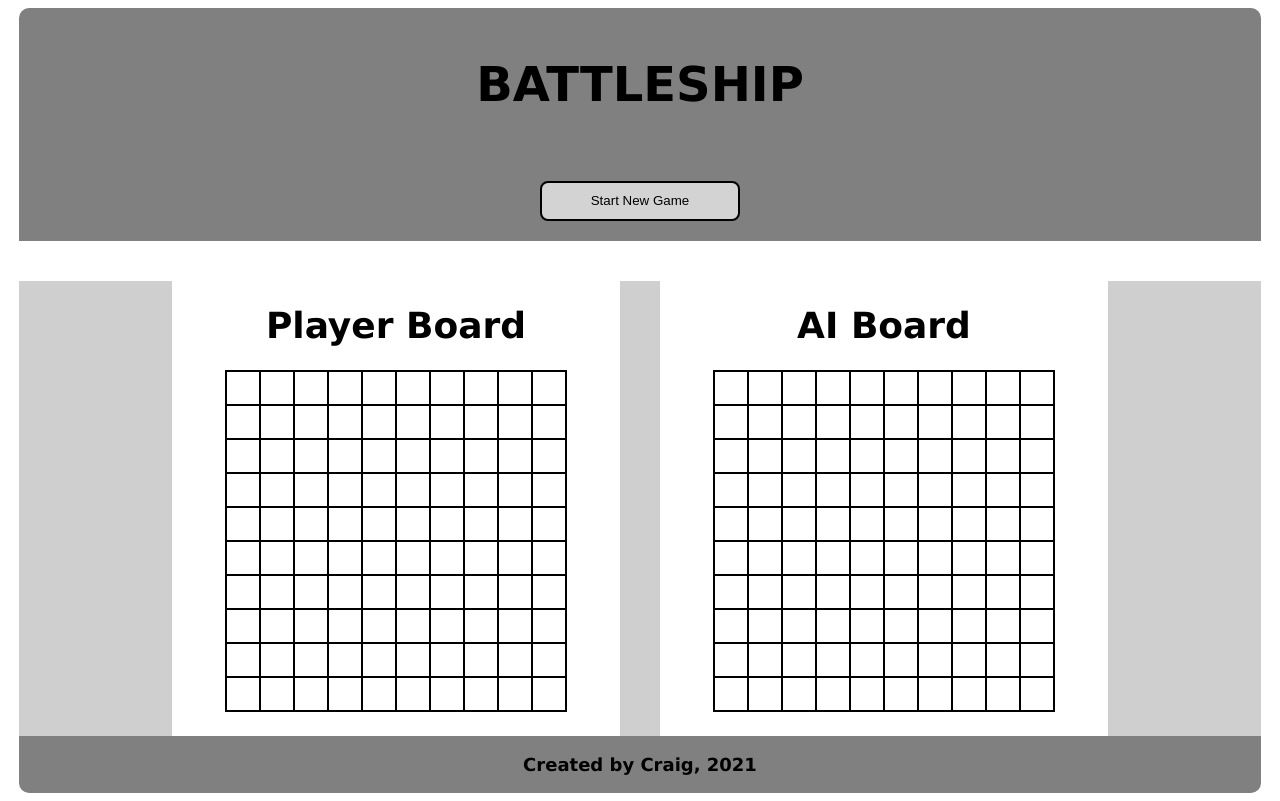
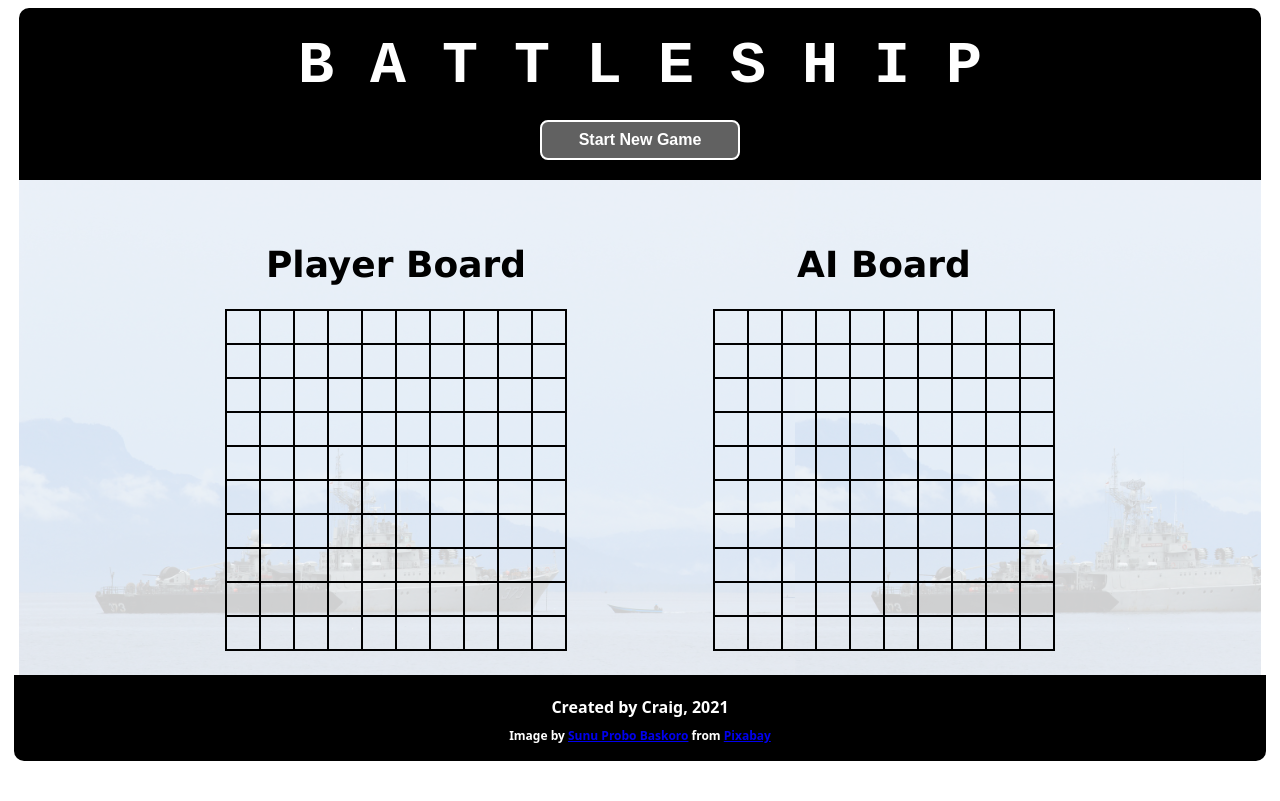
Before and after one commit to reeseca90/battleship, a website built with webpack: page dist/index.html in a window 1280 px wide. Built offline with Linux system fonts and the light colour scheme.

Commit message:
some basic design changes

```diff
--- a/src/runGame.js
+++ b/src/runGame.js
@@ -54,7 +54,6 @@ export default function runGame() {
         }
       }
     }
-    console.log(nameOfBoard.name + ship.name + ship.shipSize + randomDirection + randomX + randomY);
     // the return calls the function using the direction and coordinates generated
     return nameOfBoard.placeShip(ship.name, ship.shipSize, randomDirection, randomX, randomY);
   }
--- a/src/style.css
+++ b/src/style.css
@@ -2,26 +2,34 @@ body {
   display: flex;
   align-items: center;
   flex-direction: column;
-  min-height: 97vh;
+  min-height: 80vh;
 }
 
 header {
   text-align: center;
-  background-color: grey;
-  font-size: 48px;
-  font-weight: bold;
-  font-family: Verdana, Geneva, Tahoma, sans-serif;
+  background-color: black;
   width: 97vw;
+  padding-top: 24px;
   border-top-left-radius: 10px;
   border-top-right-radius: 10px;
+}
+
+#headText {
+  font-size: 60px;
+  font-weight: bold;
+  font-family: monospace;
+  color: white;
 }
 
 button {
   width: 200px;
   height: 40px;
   margin: 20px;
-  background-color: lightgrey;
-  border: 2px solid black;
+  color: white;
+  font-weight: bold;
+  font-size: 16px;
+  background-color: rgb(97, 97, 97);
+  border: 2px solid white;
   border-radius: 8px;
 }
 button:active{
@@ -29,15 +37,27 @@ button:active{
 }
 
 main {
+  position: relative;
+  flex: 1;
   display: flex;
   justify-content: center;
-  background-color: #cfcfcf;
   font-size: 36px;
   font-weight: bold;
   font-family: Verdana, Geneva, Tahoma, sans-serif;
   width: 97vw;
   gap: 40px;
-  margin-top: 40px;
+}
+main::before {
+  content: "";
+  position: absolute;
+  top: 0px;
+  right: 0px;
+  bottom: 0px;
+  left: 0px;
+  background-image: url("../src/warship.jpg");
+  background-size: 97vh;
+  opacity: 0.2;
+  z-index: -1;
 }
 
 section {
@@ -46,9 +66,8 @@ section {
   align-items: center;
   gap: 24px;
   padding: 24px;
-  background-color: white;
+  margin-top: 40px;
   min-width: 400px;
-  justify-content: center;
 }
 
 #gameOverText {
@@ -68,7 +87,6 @@ section {
 .box {
   width: 32px;
   height: 32px;
-  background-color: white;
   border: 1px solid black;
 }
 .boxHit {
@@ -86,12 +104,18 @@ section {
 
 footer {
   text-align: center;
-  background-color: grey;
-  font-size: 18px;
+  background-color: black;
+  color: white;
+  font-size: 12px;
   font-weight: bold;
-  font-family: Verdana, Geneva, Tahoma, sans-serif;
+  font-family: system-ui;
   width: 97vw;
-  margin-top: auto;
   border-bottom-left-radius: 10px;
   border-bottom-right-radius: 10px;
+  padding: 5px;
 }
+
+#createdBy {
+  font-size: 16px;
+  margin-bottom: -20px;
+}
--- a/webpack.config.js
+++ b/webpack.config.js
@@ -14,6 +14,10 @@ module.exports = {
        test: /\.css$/i,
        use: ['style-loader', 'css-loader'],
      },
+     {
+      test: /\.(png|svg|jpg|jpeg|gif)$/i,
+      type: 'asset/resource',
+    },
    ],
  },
 };
```
Also changed, not shown: README.md, dist/76da6ea71f99f34d1016.jpg (added), dist/index.html, dist/main.js, src/warship.jpg (added).
